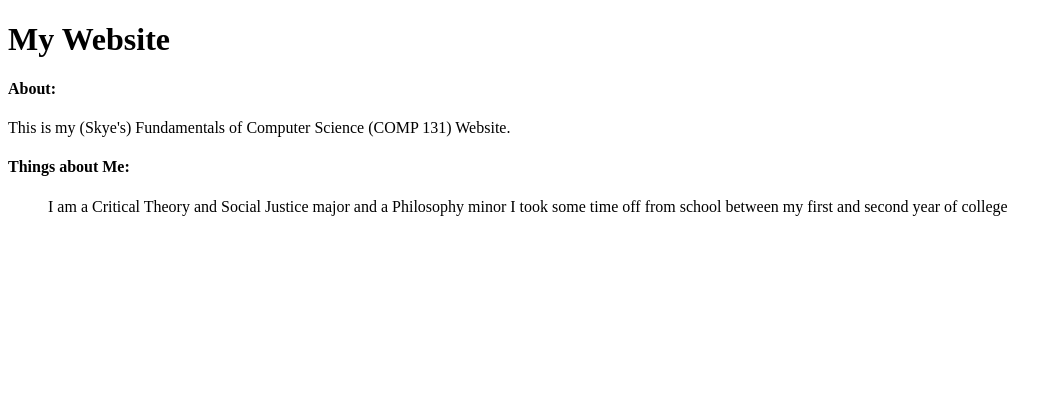
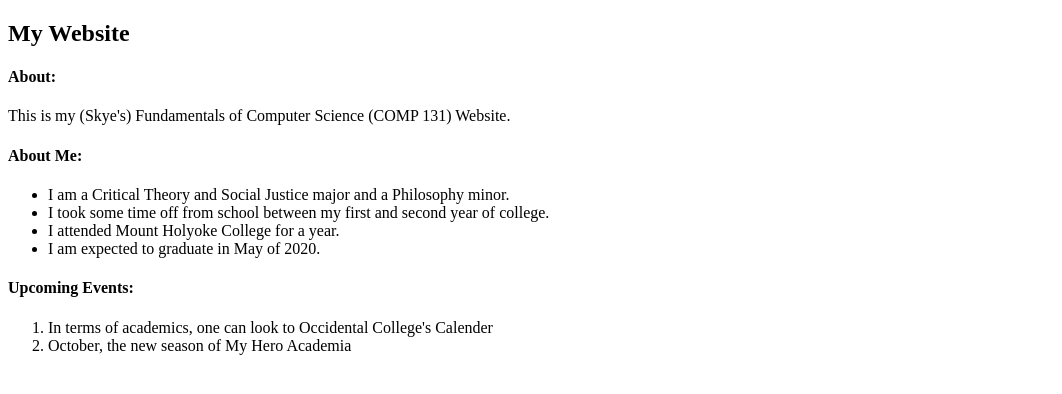
Before and after one commit to skyemreed/skyemreed.github.io, a plain HTML site: page index.html in a window 1280 px wide. Shown: the whole page, without its empty margins (0-1062 px from the left). Drawn offline with Linux system fonts and the light colour scheme.

Commit message:
Elaboration and 'upcoming events'

```diff
--- a/index.html
+++ b/index.html
@@ -3,11 +3,19 @@
 <head>
     <title>My Website</title>
 </head>
-<h1>My Website</h1>
+<h2>My Website</h2>
 <h4>About:</h4>
 <p>This is my (Skye's) Fundamentals of Computer Science (COMP 131) Website.</p>
-<h4>Things about Me:</h4>
-<ul>I am a Critical Theory and Social Justice major and a Philosophy minor
-I took some time off from school between my first and second year of college
+<h4>About Me:</h4>
+<ul>
+    <li>I am a Critical Theory and Social Justice major and a Philosophy minor.</li>
+    <li>I took some time off from school between my first and second year of college.</li>
+    <li>I attended Mount Holyoke College for a year.</li>
+    <li>I am expected to graduate in May of 2020.</li>
 </ul>
+<h4>Upcoming Events:</h4>
+<ol>
+    <li>In terms of academics, one can look to Occidental College's Calender</li>
+    <li>October, the new season of My Hero Academia</li>
+</ol>
 </html>
```
